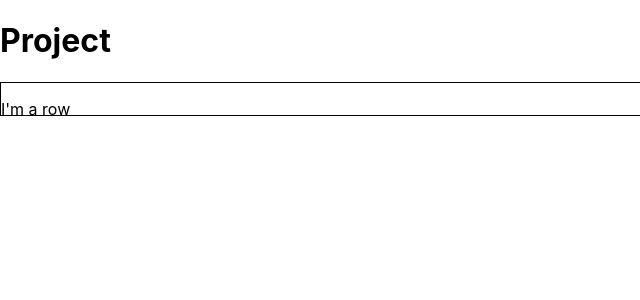
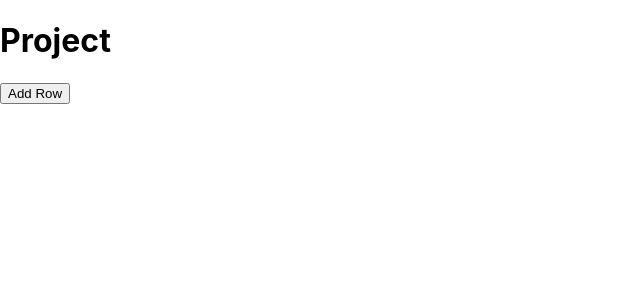
Before and after one commit to kividid/project-estimator, a React (Create React App) app: page / in a window 1280 px wide. Shown: the top 300 px of the page, without its empty margins (0-640 px from the left). Built offline with nearby package versions, Linux system fonts and the light colour scheme.

Commit message:
add and remove line items

```diff
--- a/package.json
+++ b/package.json
@@ -10,10 +10,12 @@
     "@types/node": "^12.12.26",
     "@types/react": "^16.9.19",
     "@types/react-dom": "^16.9.5",
+    "@types/uuid": "^3.4.7",
     "react": "^16.12.0",
     "react-dom": "^16.12.0",
     "react-scripts": "3.3.1",
-    "typescript": "^3.7.5"
+    "typescript": "^3.7.5",
+    "uuid": "^3.4.0"
   },
   "scripts": {
     "start": "react-scripts start",
--- a/src/components/row/Row.tsx
+++ b/src/components/row/Row.tsx
@@ -1,10 +1,16 @@
-import React from 'react';
-import classes from './Row.module.css'
+import React from "react";
+import classes from "./Row.module.css";
 
-export const Row: React.FC = () => {
-    return (
-        <div className={classes.Row}>
-            <p>I'm a row</p>
-        </div>
-    )
+interface RowProps {
+  name: string;
+  clickHandler: () => void;
+  index: number;
 }
+
+export const Row: React.FC<RowProps> = props => {
+  return (
+    <div className={classes.Row} onClick={props.clickHandler}>
+      <p>{props.name}</p>
+    </div>
+  );
+};
--- a/src/containers/project/Project.tsx
+++ b/src/containers/project/Project.tsx
@@ -1,12 +1,45 @@
-import React from 'react';
-import { Row } from '../../components/row/Row';
+import React, { useState } from "react";
+import { Row } from "../../components/row/Row";
+import uuidv1 from "uuid/v1";
+
+interface lineItem {
+  name: string;
+  id: string;
+}
 
 export const Project: React.FC = () => {
-    return (
-        <>
-            <h1>Project</h1>
-            <Row />
-        </>
+  const [lineItems, setLineItems] = useState<lineItem[] | undefined>();
 
-    )
-}
+  const deleteRow = (index: number) => {
+    if (lineItems) {
+      const list = lineItems;
+      list.splice(index, 1);
+      setLineItems([...list]);
+    } else return;
+  };
+
+  const lines = lineItems?.map((lineItem, index) => (
+    <Row
+      key={lineItem.id}
+      name={lineItem.name}
+      clickHandler={() => deleteRow(index)}
+      index={index}
+    />
+  ));
+
+  const addRow = () => {
+    const newLineItem: lineItem = {
+      name: `test: ${Math.random()}`,
+      id: uuidv1()
+    };
+    setLineItems([...(lineItems || []), newLineItem]);
+  };
+
+  return (
+    <>
+      <h1>Project</h1>
+      {lines}
+      <button onClick={addRow}>Add Row</button>
+    </>
+  );
+};
```
Also changed, not shown: 1 other file (tests, documents, lock files or other folders).
